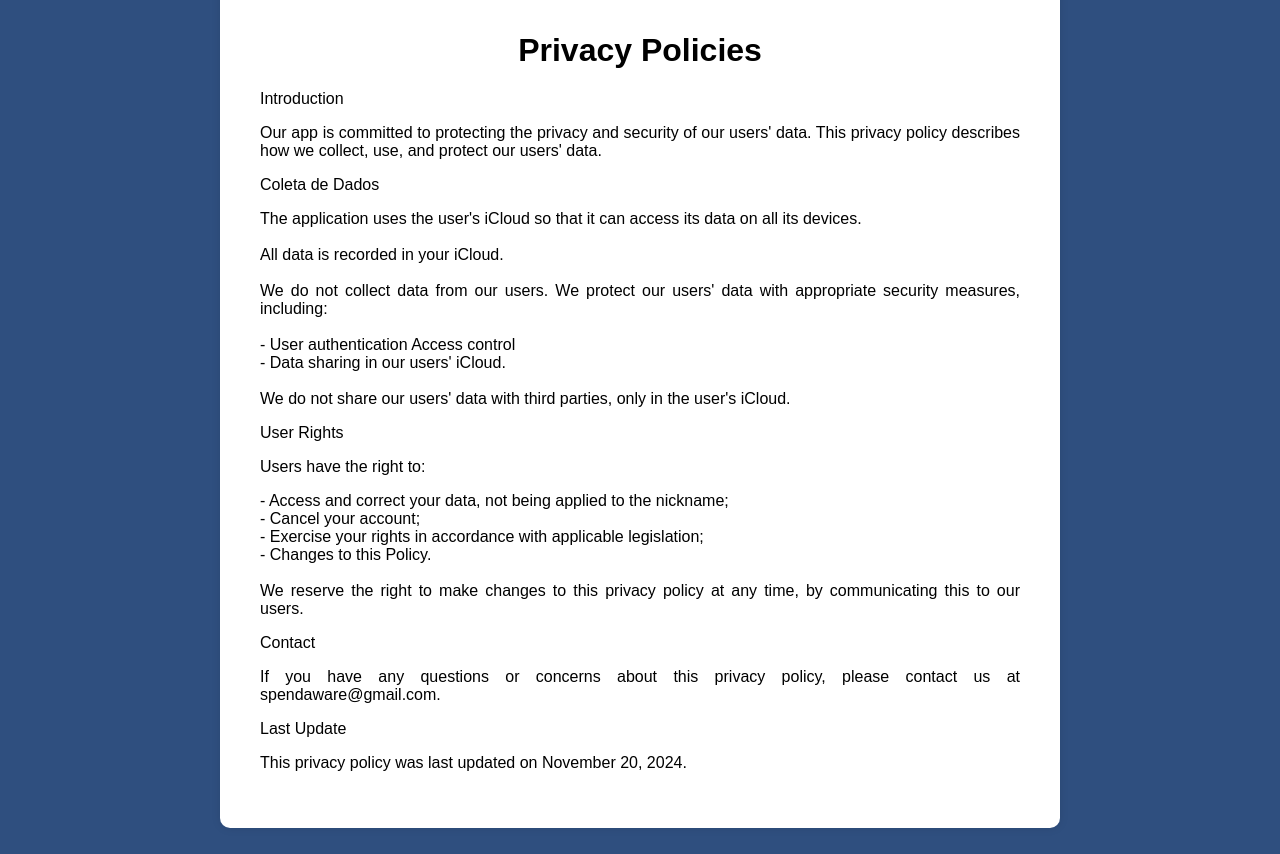
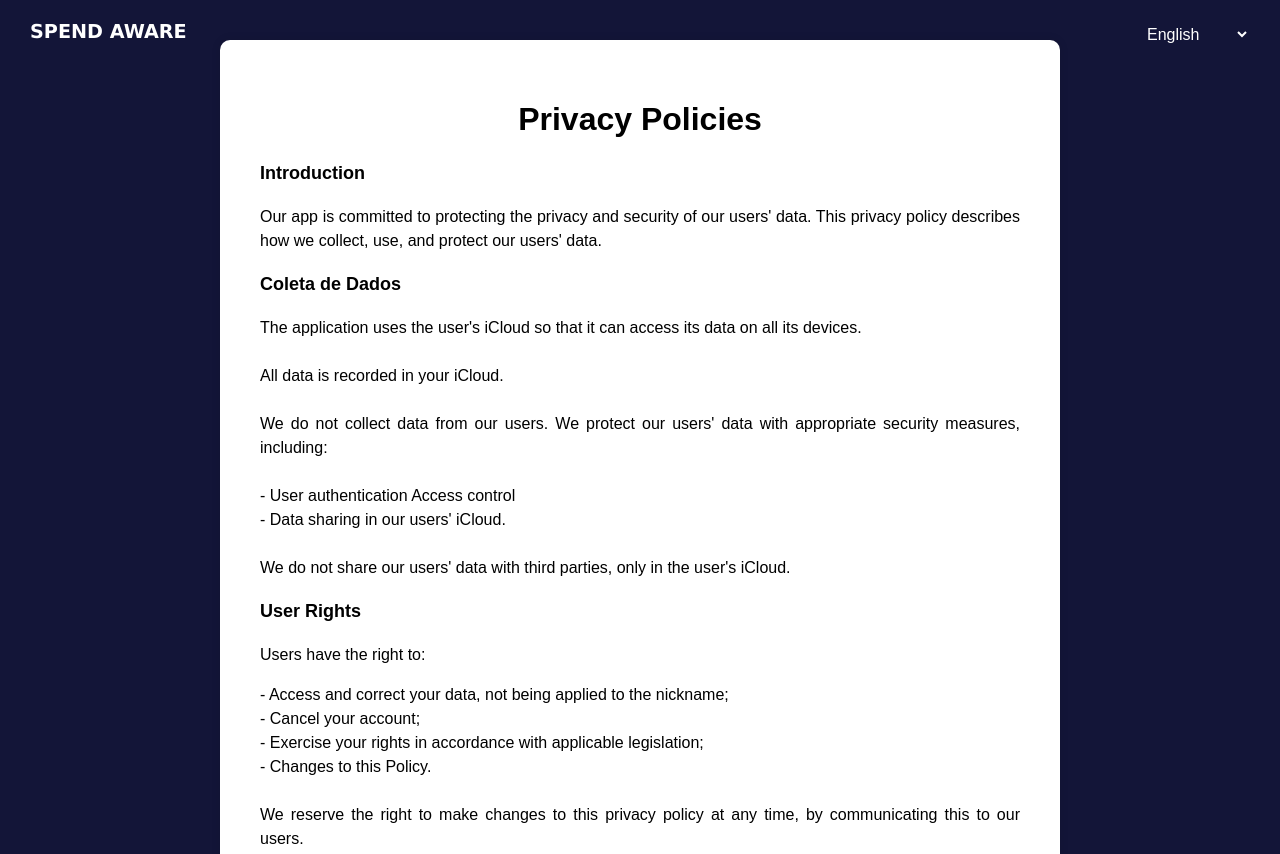
Before and after one commit to mbrufatto/spendaware.github.io, a plain HTML site: page index.html in a window 1280 px wide. Shown: the top 854 px of the page. Drawn offline with Linux system fonts and the light colour scheme.

Commit message:
Update style.css

```diff
--- a/style.css
+++ b/style.css
@@ -1,5 +1,5 @@
 body {
-  background-color: #2f4f7f; /* Azul escuro */
+    background-color: #131538; /* Azul escuro */
     font-family: Arial, sans-serif;
   }
 
@@ -14,26 +14,37 @@ body {
   }
 
   .header {
-  background-color: #2f4f7f; /* Azul escuro */
+    background-color: #131538;
     color: #fff;
-  padding: 10px;
-  display: flex;
-  justify-content: space-between;
-  align-items: center;
+    padding: 20px;
+    margin-right: 10px;
+    text-align: right;
+    position: fixed;
+    top: 0;
+    right: 0;
+    width: 10%;
+  }
+
+  .logo {
+    color: #fff;
+    padding: 20px;
+    margin-left: 10px;
+    text-align: left;
+    position: fixed;
+    top: 0;
+    left: 0;
+    width: 50%;
+    font-family: Verdana, Arial, Helvetica, sans-serif;;
+    font-size: larger;
+    font-weight: 700;
   }
 
   .header select {
-  background-color: #2f4f7f;
+    background-color: #131538;
     border: none;
     color: #fff;
     padding: 5px;
     font-size: 16px;
-}
-
-.logo {
-  font-size: 24px;
-  font-weight: bold;
-  margin-left: 20px;
   }
 
   .content {
@@ -46,6 +57,7 @@ body {
 
   .content p {
     text-align: justify;
+    line-height: 1.5;
   }
 
   body {
@@ -53,6 +65,18 @@ body {
     flex-direction: column;
     align-items: center;
     justify-content: center;
-  height: 100vh;
     margin: 0;
+    height: auto; /* Remove a restrição de altura */
+    overflow-y: auto; /* Adiciona uma barra de rolagem vertical */
   }
+
+  footer {
+    text-align: center;
+    padding: 20px;
+    color: #fff;
+  }
+
+  #introduction_title, #data_collection_title, #user_rights_title, #contact_title, #last_update_title {
+    font-size: 18px;
+    font-weight: 600;
+  }
```
Lines whose indentation alone changed are shown as unchanged.
